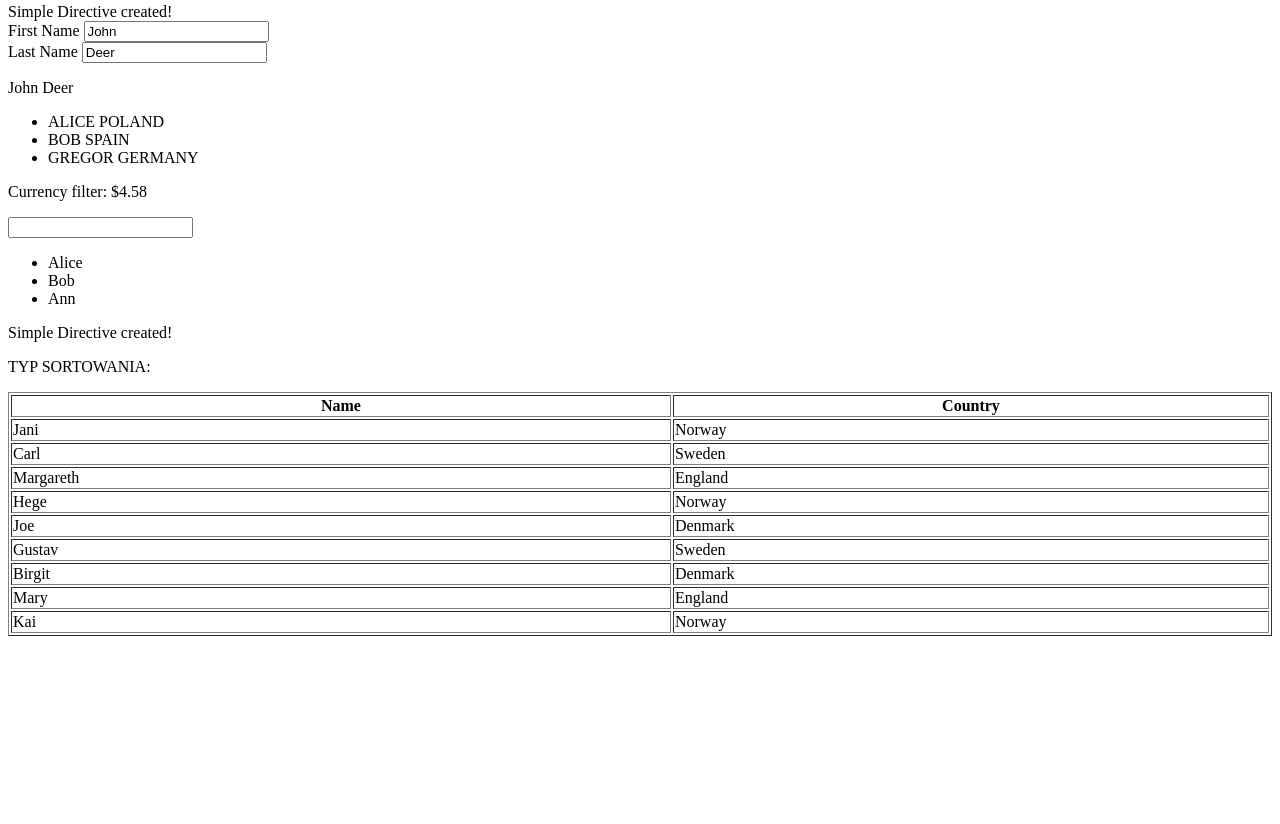
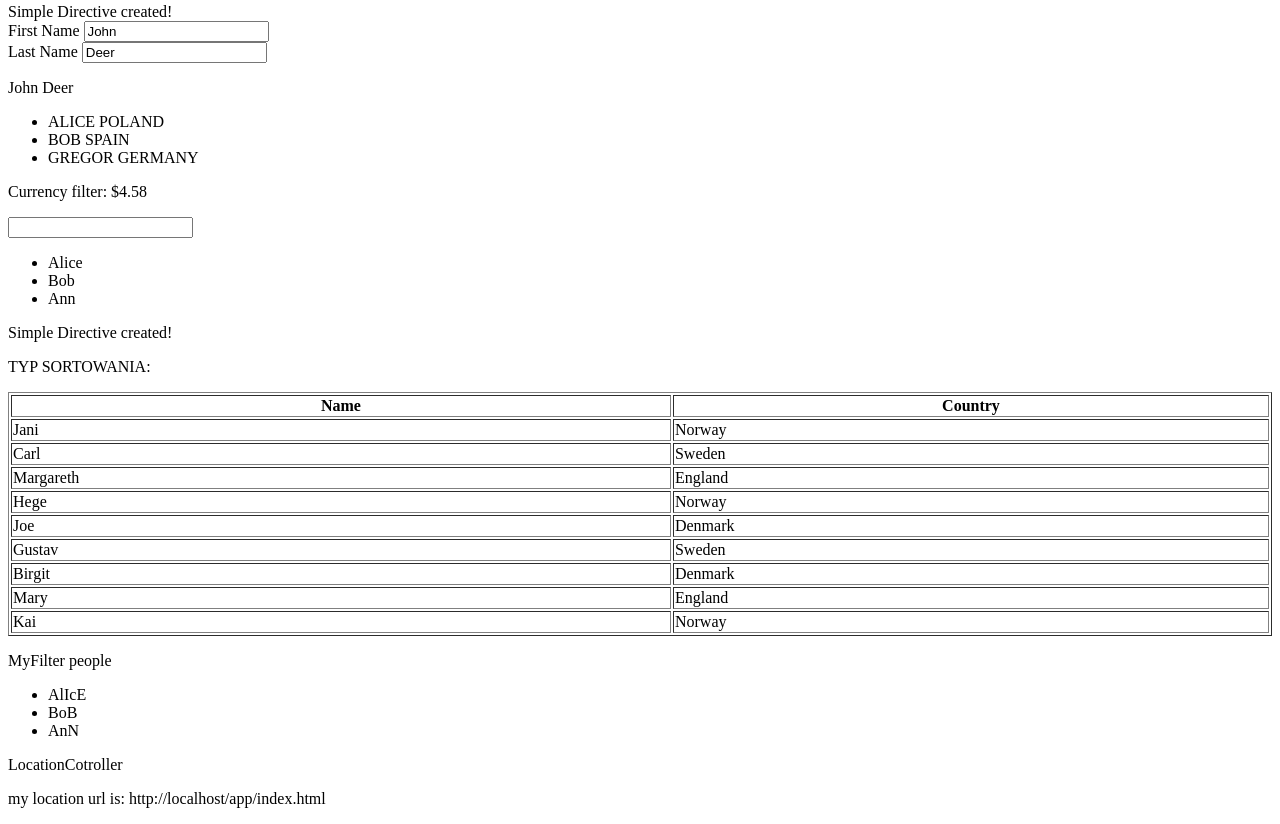
Before and after one commit to macg20/MyAngularJsFirstApp, a website: page app/index.html in a window 1280 px wide. Shown: the part 384-1208 px from the top of the page. Before the commit the page ends 1028 px from the top, so only its background shows below. Drawn offline with nearby package versions, Linux system fonts and the light colour scheme; some packages are replaced by stand-ins of ours.

Commit message:
first filter using first service

```diff
--- /dev/null
+++ b/app/controllers/locationCotroller.js
@@ -0,0 +1,3 @@
+app.controller('locationCotroller', function ($scope, $location) {
+    $scope.myUrl = $location.absUrl();;
+})
--- /dev/null
+++ b/app/filters/myFilter.js
@@ -0,0 +1,14 @@
+//simple filter
+app.filter("myFilter", function () {
+    return function (x) {
+        var i,c, text = "";
+        for (i=0; i<x.length; i++) {
+            c = x[i];
+            if( i%2 == 0) {
+               c = c.toUpperCase()
+            }
+            text +=c;
+        }
+        return text;
+    }
+});
--- a/app/index.html
+++ b/app/index.html
@@ -9,9 +9,11 @@
 <script type="text/javascript" src="controllers/namesController.js"></script>
 <script type="text/javascript" src="controllers/priceController.js"></script>
 <script type="text/javascript" src="controllers/orderbyController.js"></script>
+<script type="text/javascript" src="filters/myFilter.js"></script>
+<script type="text/javascript" src="controllers/locationCotroller.js"></script>
 <body>
 <!--ng-app directive show who is owner Angular application-->
-    <div ng-app="myApp" ng-init="owner='macg20'" ng-controller="firstController" >
+<div ng-app="myApp" ng-init="owner='macg20'" ng-controller="firstController">
     <p>Name: <input type="text" ng-model="name"></p>
     <p>Hello {{name}}</p>
     <p>Application Owner: <span ng-bind="owner"></span></p>
@@ -19,19 +21,19 @@
     <p></p>
     <p>Owner FullName: {{firstName + " " + lastName}}</p>
     <p>test scope first and lastname</p>
-        <pc ng-init = getFullName()> zmien imie - inicjalizacja</pc>
+    <pc ng-init=getFullName()> zmien imie - inicjalizacja</pc>
     <p>{{firstAndLastName}}</p>
 
     <p>NG REPEAT</p>
 
-        <ul ng-init ="people=['Alice','Bob','Ann']">
+    <ul ng-init="people=['Alice','Bob','Ann']">
         <li ng-repeat="x in people"> {{x}}</li>
     </ul>
     <div ng-simple-directive></div>
 
     <div ng-controller="personController">
-          First Name  <input type="text" ng-model="inputName"><br>
-          Last Name  <input type="text" ng-model="inputLastName"><br>
+        First Name <input type="text" ng-model="inputName"><br>
+        Last Name <input type="text" ng-model="inputLastName"><br>
         <p>{{fullName()}}</p>
     </div>
 
@@ -45,7 +47,7 @@
     <div ng-controller="priceController"><p>Currency filter: {{price | currency}}</p>
 
         <input type="text" ng-model="test">
-            <ul ng-init ="filteredPeople=['Alice','Bob','Ann']">
+        <ul ng-init="filteredPeople=['Alice','Bob','Ann']">
             <li ng-repeat="x in filteredPeople | filter : test"> {{x}}</li>
         </ul>
         <div ng-simple-directive></div>
@@ -66,11 +68,17 @@
         </table>
     </div>
 
+    <p>MyFilter people</p>
+    <ul ng-init="myFilterPeople=['Alice','Bob','Ann']">
+        <li ng-repeat="x in myFilterPeople"> {{x | myFilter}}</li>
+    </ul>
+    <p>LocationCotroller</p>
+    <div ng-controller="locationCotroller">
+        <p>my location url is: {{myUrl}}</p>
+    </div>
 
 </div>
 
 
-
-
 </body>
 </html>
```
Lines whose indentation alone changed are shown as unchanged.
